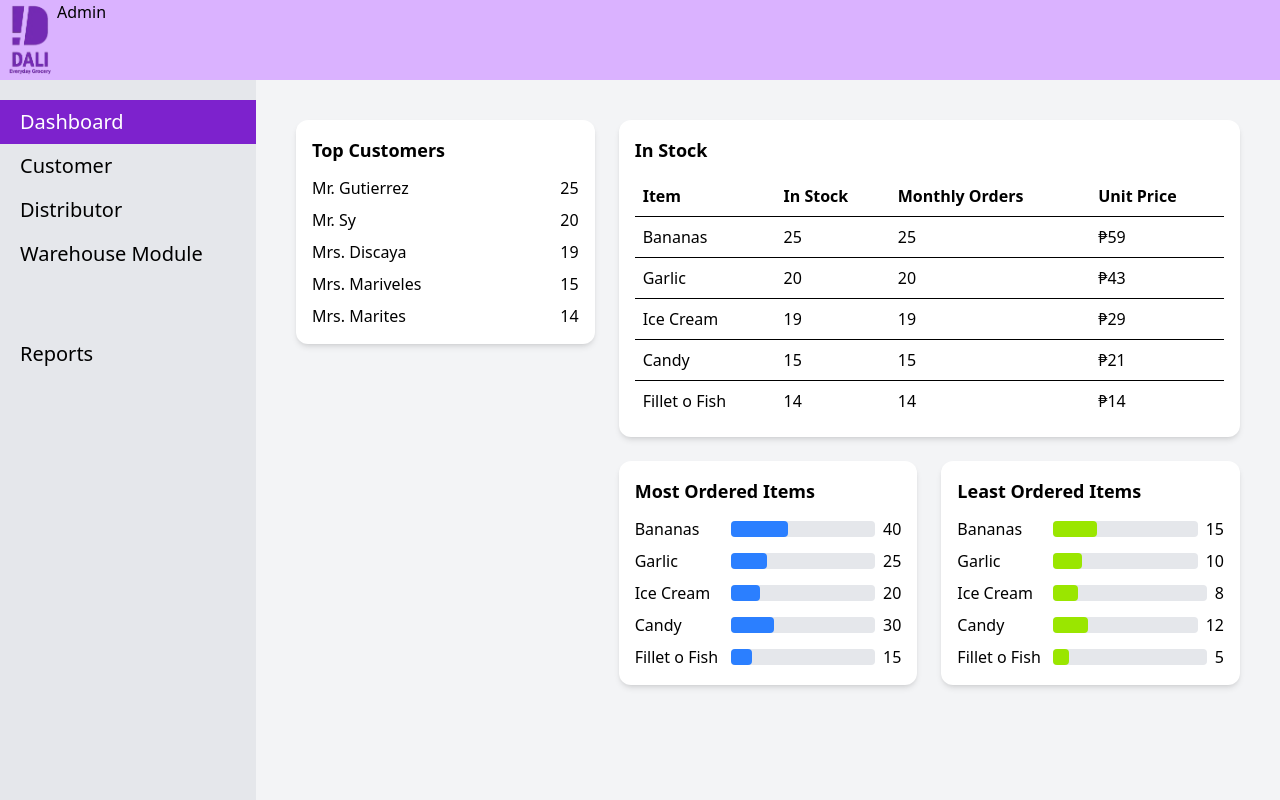
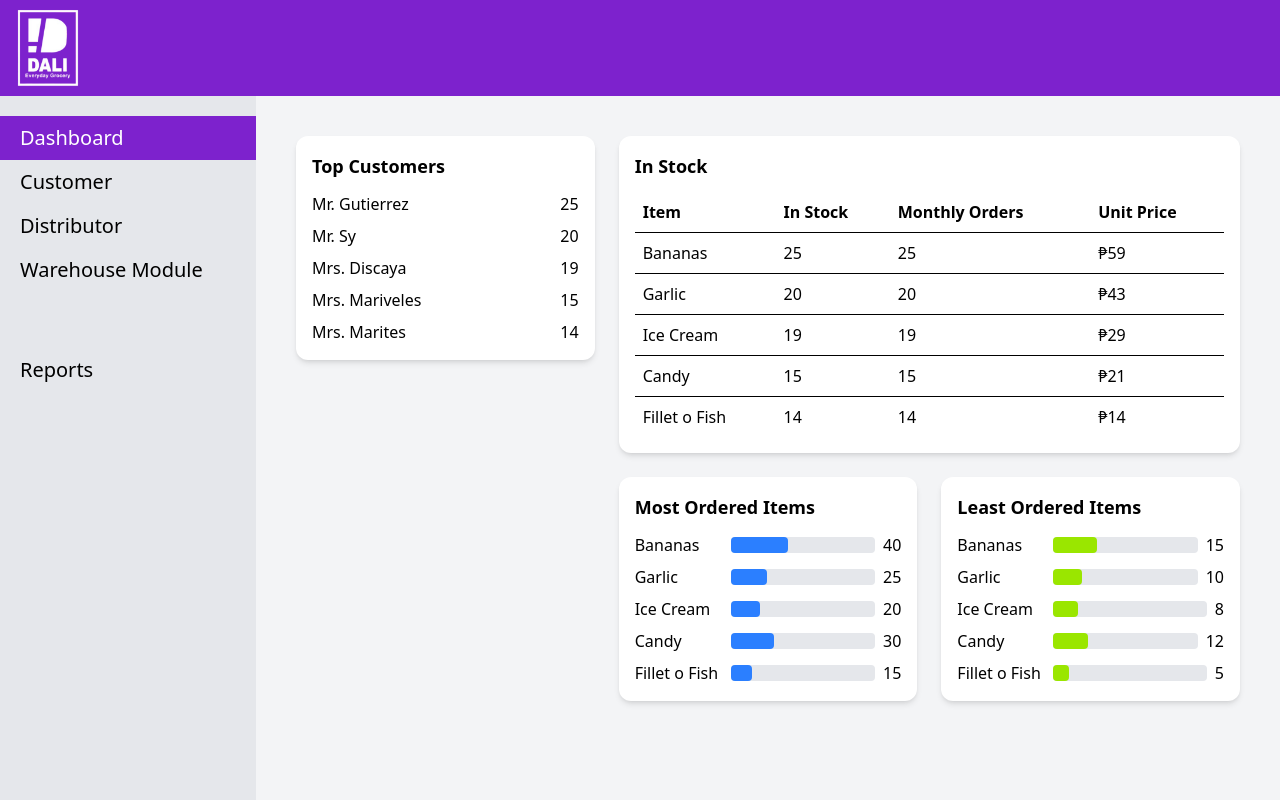
Before and after one commit to GuilianiHatsu1k1314/apsi_inventory_app, a React (Vite) app in the folder frontend/: page /app in a window 1280 px wide. Built offline with nearby package versions, Linux system fonts and the light colour scheme.

Commit message:
replaced old logo with white logo and polished styling

```diff
--- a/frontend/src/components/Header.tsx
+++ b/frontend/src/components/Header.tsx
@@ -1,9 +1,8 @@
-import logo from '../assets/logo.png'
+import logo from '../assets/white-logo.png'
 export const Header = () => {
 	return(
-		<header className="w-full flex bg-purple-300">
-			<img src={logo} className='h-20'/>
-			<h1>Admin</h1>
+		<header className="w-full p-2 flex bg-[var(--dali-purple)]">
+			<img src={logo} className='h-20 ml-2'/>
 		</header>
 	);
 }
```
